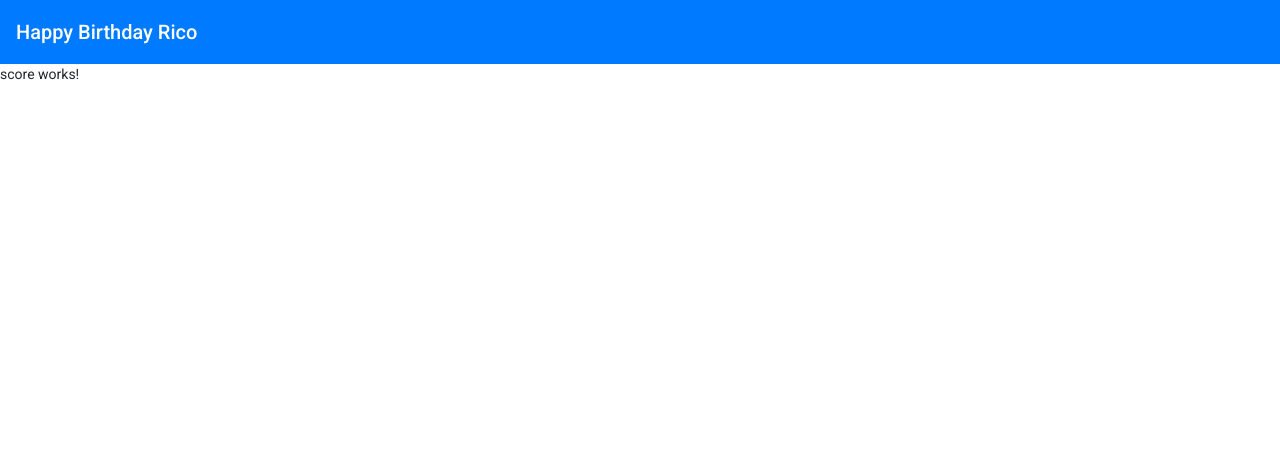
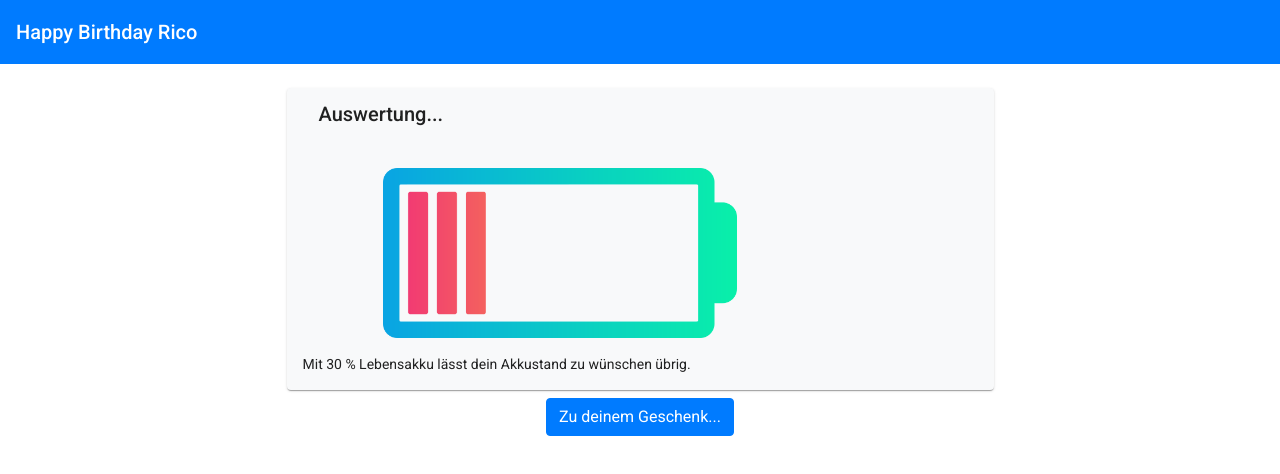
Before and after one commit to RoDoerIng/BirthdayApp, an Angular app: page /score in a window 1280 px wide. Shown: the top 474 px of the page. Built offline with nearby package versions, Linux system fonts and the light colour scheme.

Commit message:
Fill score Component

```diff
--- a/src/app/score/score.component.html
+++ b/src/app/score/score.component.html
@@ -1 +1,16 @@
-<p>score works!</p>
+<mat-card class="m-2 mb-2 mx-auto bg-light mt-4" style="max-width: 707px;">
+  <mat-card-header>
+    <mat-card-title>Auswertung...</mat-card-title>
+  </mat-card-header>
+  <mat-card-content>
+    <app-battery></app-battery>
+    <p>
+      Mit {{getBatteryLevel()}} % Lebensakku lässt dein Akkustand zu wünschen übrig.
+    </p>
+  </mat-card-content>
+</mat-card>
+
+
+<div class="text-center">
+  <a type="button" class="btn btn-primary text-white" routerLink="/gift">Zu deinem Geschenk...</a>
+</div>
--- a/src/app/score/score.component.ts
+++ b/src/app/score/score.component.ts
@@ -1,4 +1,5 @@
 import { Component, OnInit } from '@angular/core';
+import { BatteryService } from '../services/battery.service';
 
 @Component({
   selector: 'app-score',
@@ -7,9 +8,13 @@ import { Component, OnInit } from '@angular/core';
 })
 export class ScoreComponent implements OnInit {
 
-  constructor() { }
+  constructor(private batteryService: BatteryService) { }
 
   ngOnInit(): void {
+    this.batteryService.setBatteryLevel(30);
   }
 
+  getBatteryLevel(): number{
+    return this.batteryService.getBatteryLevel()
+  }
 }
```
